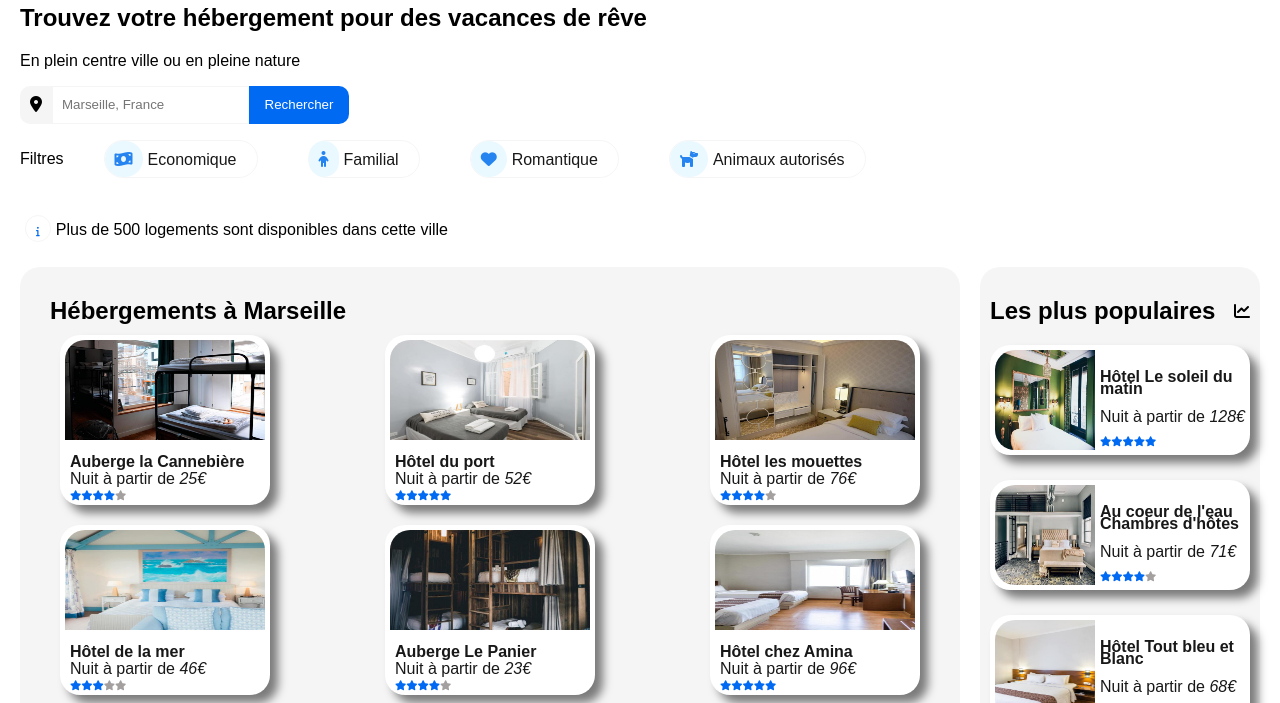
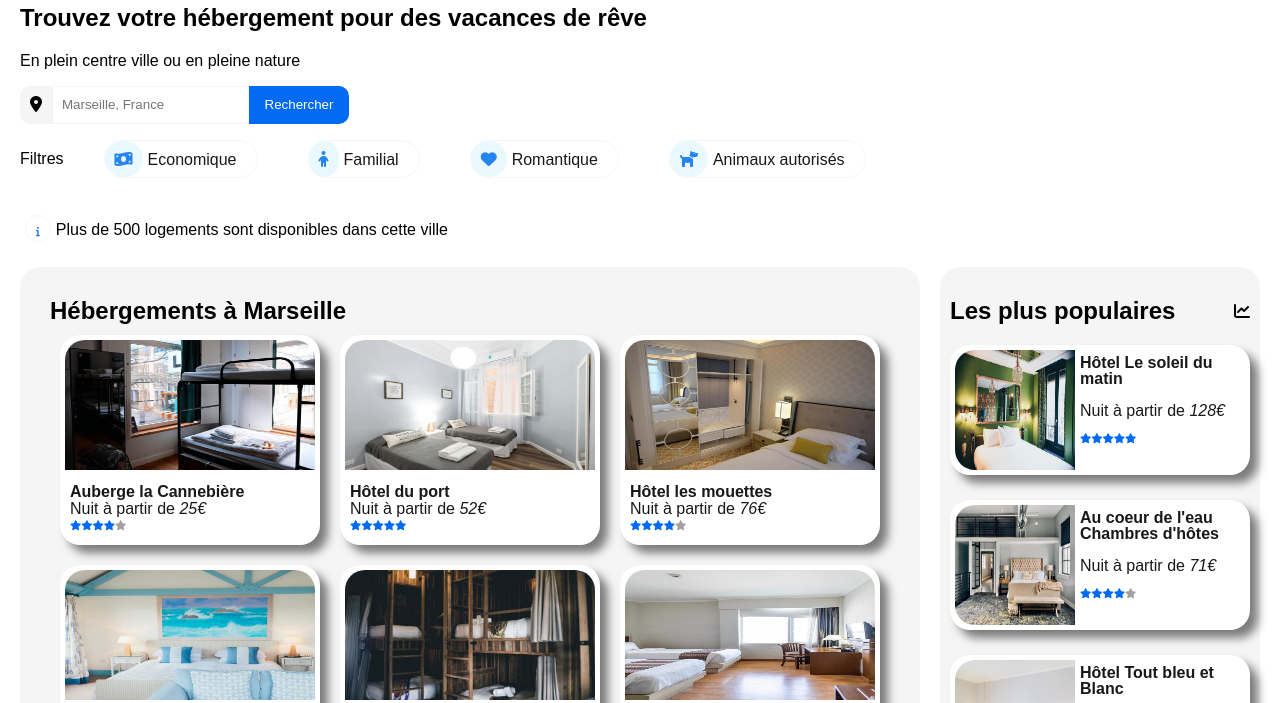
Before and after one commit to marvellous2710/MarvinHazael_2_06042021, a plain HTML site: page index.html in a window 1280 px wide. Shown: the part 92-795 px from the top of the page. Drawn offline with Linux system fonts and the light colour scheme.

Commit message:
taille articles

```diff
--- a/style.css
+++ b/style.css
@@ -12,6 +12,7 @@ body a{
 h4{
     margin-bottom: 0;
 }
+
 /* Header */
 header
 {
@@ -159,7 +160,7 @@ nav a:hover
 
 .image-container{
     width: auto;
-    height: 100px;
+    height: 130px;
 }
 
 .hébergements img{
@@ -176,7 +177,8 @@ nav a:hover
 
 .chambre{
     background:white;
-    width: 200px;
+    width: 250px;
+    height: 200px;
     border-radius: 20px;
     box-shadow:8px 8px 10px 0 rgba(0,0,0,0.5);
     padding: 5px;
@@ -230,24 +232,29 @@ div .notation{
 .cadre_populaire{
     display: flex;
     background:white;
-    width: 250px;
+    width: 290px;
     border-radius: 20px;
     margin-bottom: 25px;
     box-shadow:8px 8px 10px 0 rgba(0,0,0,0.5);
     padding: 5px;
-    height: 100px;
+    height: 120px;
 }
 
 .populaires img{
-    width: 100px;
-    height: 100px;
+    width: 120px;
+    height: 100%;
     padding-right: 5px;
     border-radius: 20px 0px 0px 20px;
 
 }
 
+.texte_populaire h4{
+    line-height: 1;
+    margin-top: 5PX;
+}
+
 .texte_populaire{
-    line-height: 12px;
+    line-height: 15px;
 }
 
 
@@ -740,7 +747,7 @@ aside{
 
     .cadre_populaire img{
         height: 100%;
-        width: 110px;
+        width: 120px;
     }
 
 
```
Also changed, not shown: index.html (+10 -5 lines).
